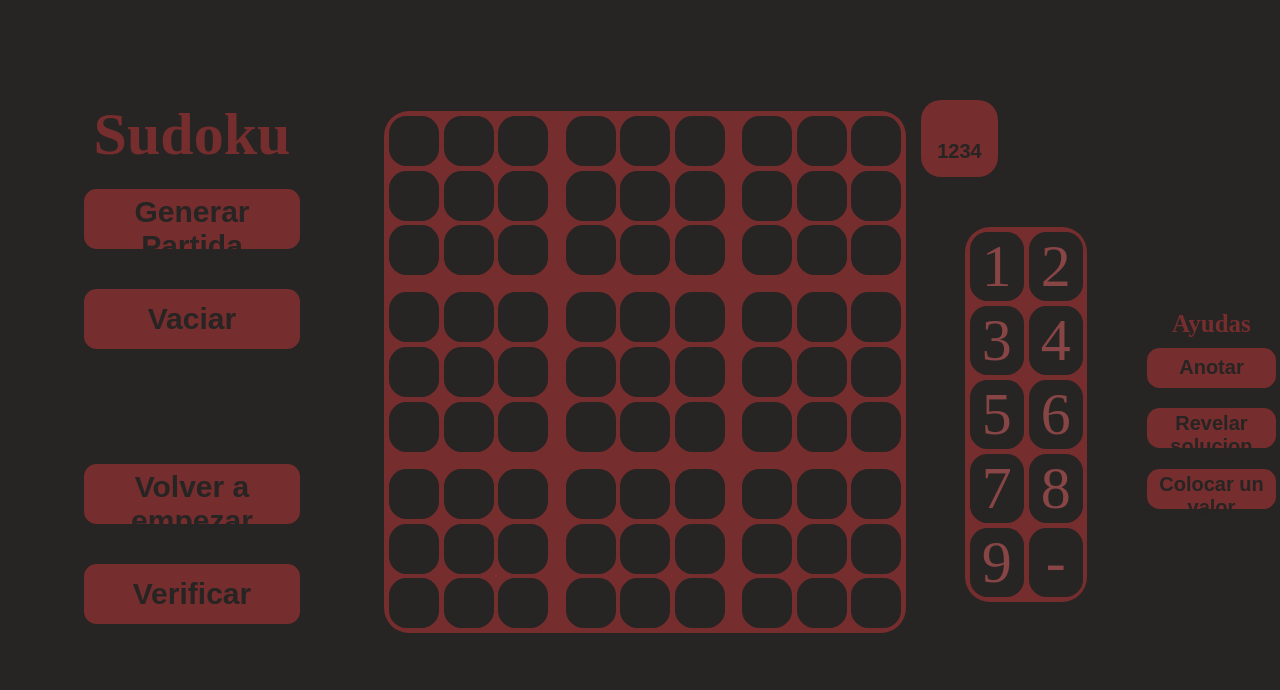
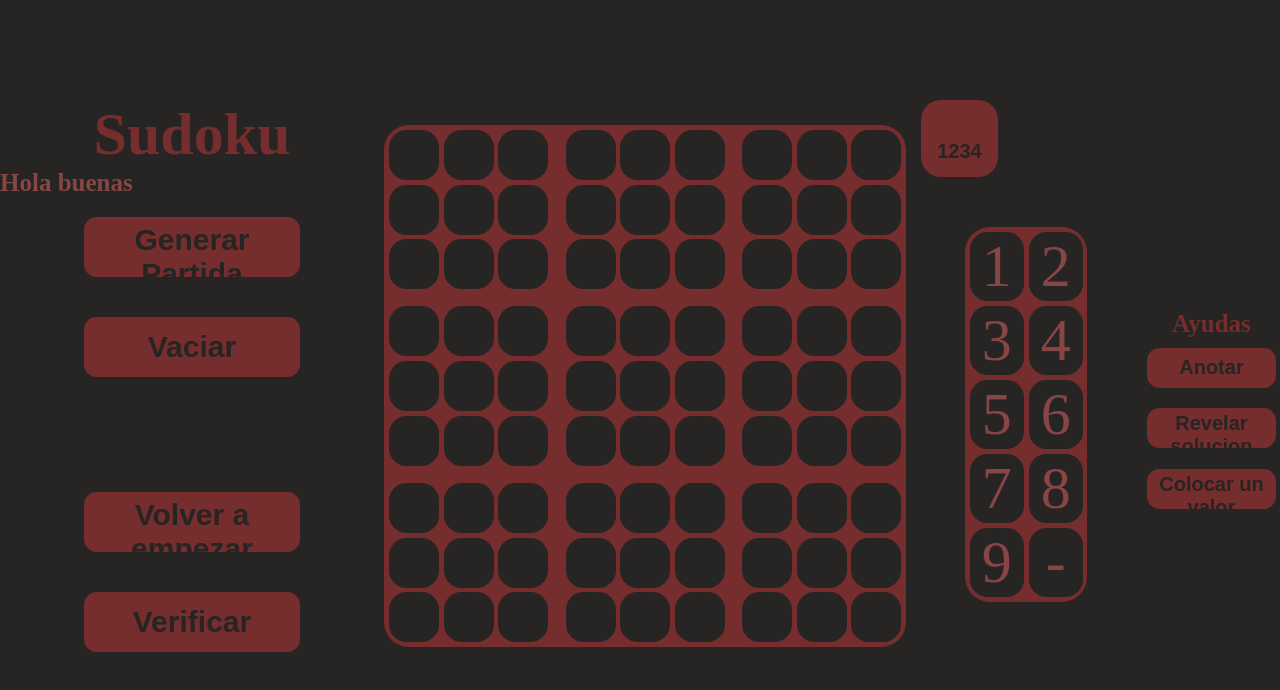
Before and after one commit to Catsu-C/SudokuJS, a plain HTML site: page index.html in a window 1280 px wide. Drawn offline with Linux system fonts and the light colour scheme.

Commit message:
Agrego un ssubtitulo "hola mundo"

```diff
--- a/index.html
+++ b/index.html
@@ -12,6 +12,7 @@
         <div class="estructura">
             <div class="menu" id="menuIzquierda">
                 <h1>Sudoku</h1>
+                <h2>Hola buenas</h2>
                 <div class="containerIzquierda">
                     <button id="generarPartida">Generar Partida</button>
                     <button id="vaciar">Vaciar</button>
```
